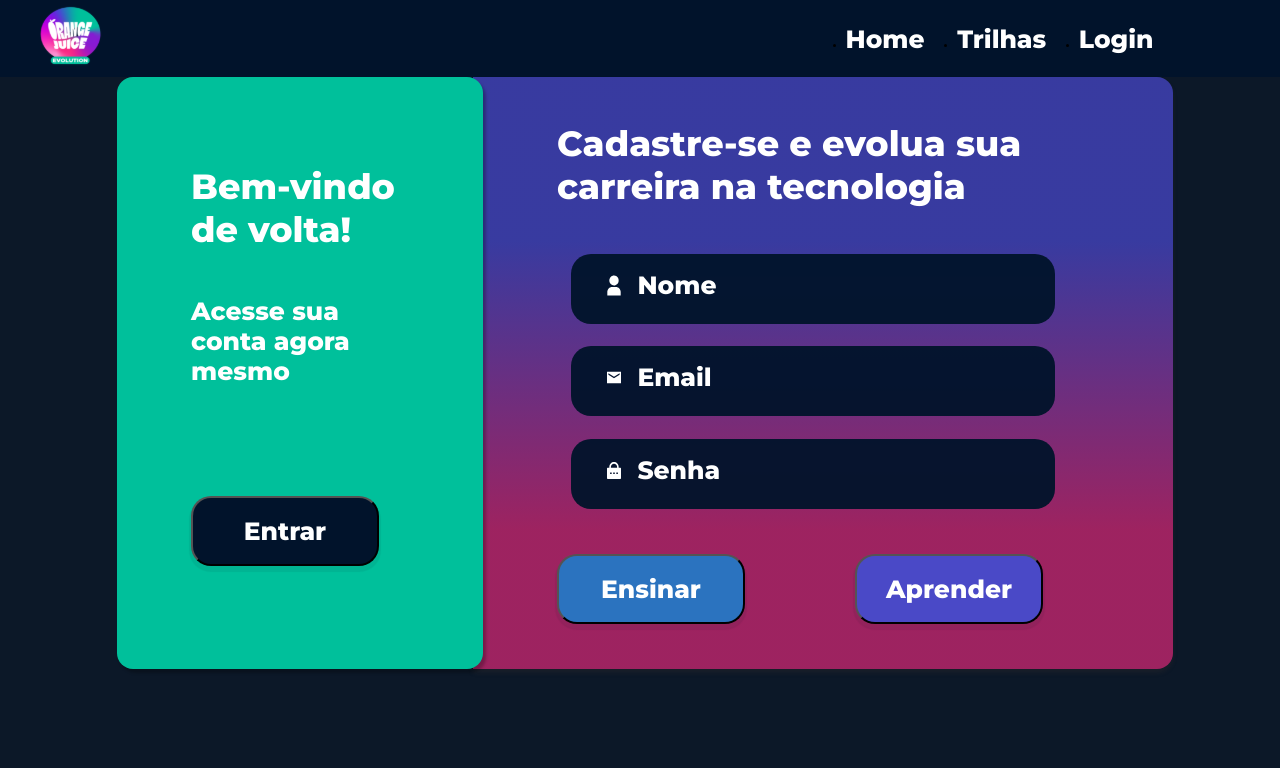
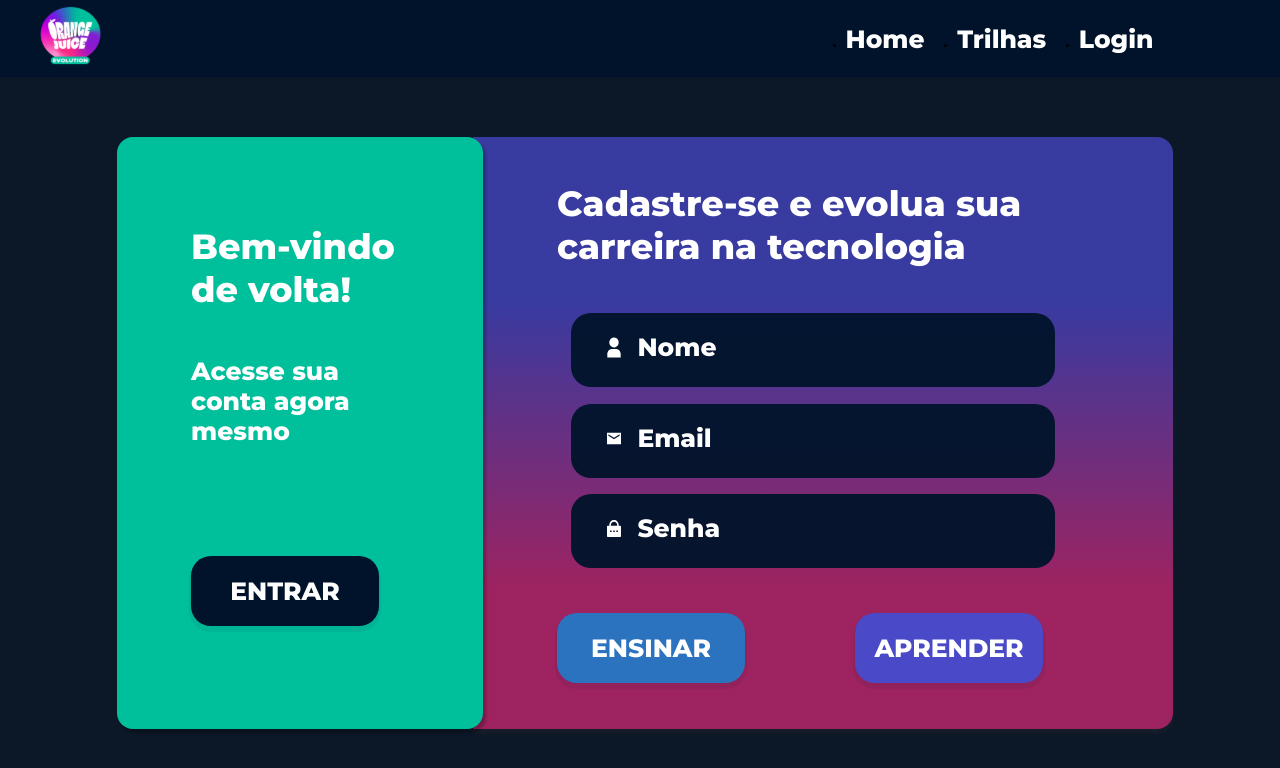
Before and after one commit to orange-squad28/orange-evolution-front, a Next.js app: page /login in a window 1280 px wide. Shown: the top 768 px of the page. Built offline with nearby package versions, Linux system fonts and the light colour scheme; a web font is replaced by a local one.

Commit message:
ajustando font

```diff
--- a/src/components/Botao-grande/Botao-grande.module.css
+++ b/src/components/Botao-grande/Botao-grande.module.css
@@ -5,4 +5,5 @@
   color: #ffffff;
   border-radius: 20px;
   box-shadow: 0px 4px 1px 2px rgba(12, 24, 40, 0.07);
+  border: none;
 }
--- a/src/components/Botao-grande/index.tsx
+++ b/src/components/Botao-grande/index.tsx
@@ -8,7 +8,7 @@ interface BotaoGrandeProps {
 function BotaoGrande({ texto, cor }: BotaoGrandeProps) {
   return (
     <button className={style.botao_grande} style={{ background: cor }}>
-      {texto}
+      {texto.toUpperCase()}
     </button>
   )
 }
--- a/src/components/Input/Input.module.css
+++ b/src/components/Input/Input.module.css
@@ -4,6 +4,8 @@
   background: rgba(1, 19, 43, 0.95);
   border-radius: 20px;
   border: none;
+  color: #ffffff;
+  font-size: 1.7rem;
 }
 
 .input::placeholder {
--- a/src/pages/login/Login.module.css
+++ b/src/pages/login/Login.module.css
@@ -2,8 +2,9 @@
   display: flex;
   color: #ffffff;
   justify-content: center;
-  height: 59.2rem;
+  height: 59.1rem;
   align-items: center;
+  margin-top: 6rem;
 }
 
 .aside_login {
```
